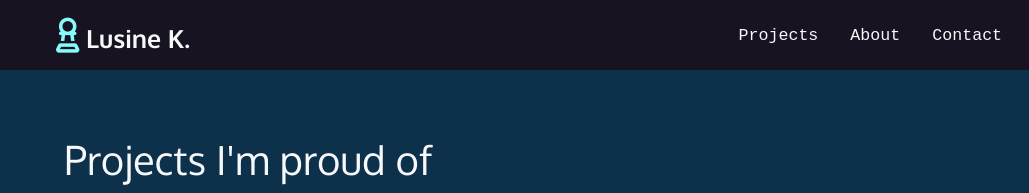
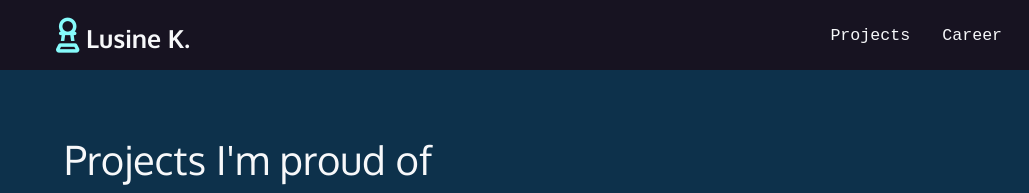
Before and after one commit to KhurshudyanLus/Portfolio-Lusine-Khurshudyan, a plain HTML site: page projects.html in a window 1280 px wide. Shown: the top 193 px of the page, 0-1029 px from the left. Drawn offline with Linux system fonts and the light colour scheme; a web font is replaced by a local one.

Commit message:
changed projects nav

```diff
--- a/projects.html
+++ b/projects.html
@@ -20,8 +20,7 @@
                 </h1>
             </li>
             <li> <a href="projects.html">Projects</a></li>
-            <li><a href="about.html">About</a></li>
-            <li> <a href="contact.html">Contact</a></li>
+            <li><a href="about.html">Career</a></li>
             <li> <a href="https://www.linkedin.com/in/lusine-khurshudyan-5a6179185/">
                 <span class="fa-brands fa-linkedin" aria-hidden = "true"></span>
                 <span class="sr-only">LinkedIn</span>
```
